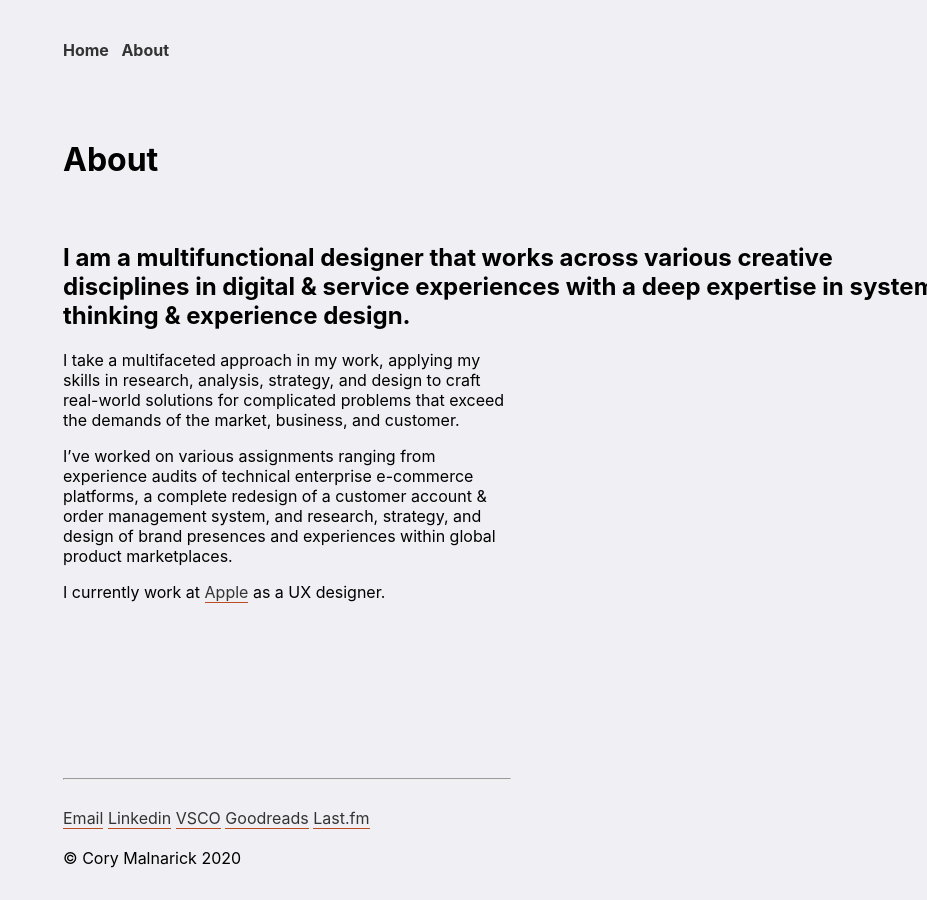
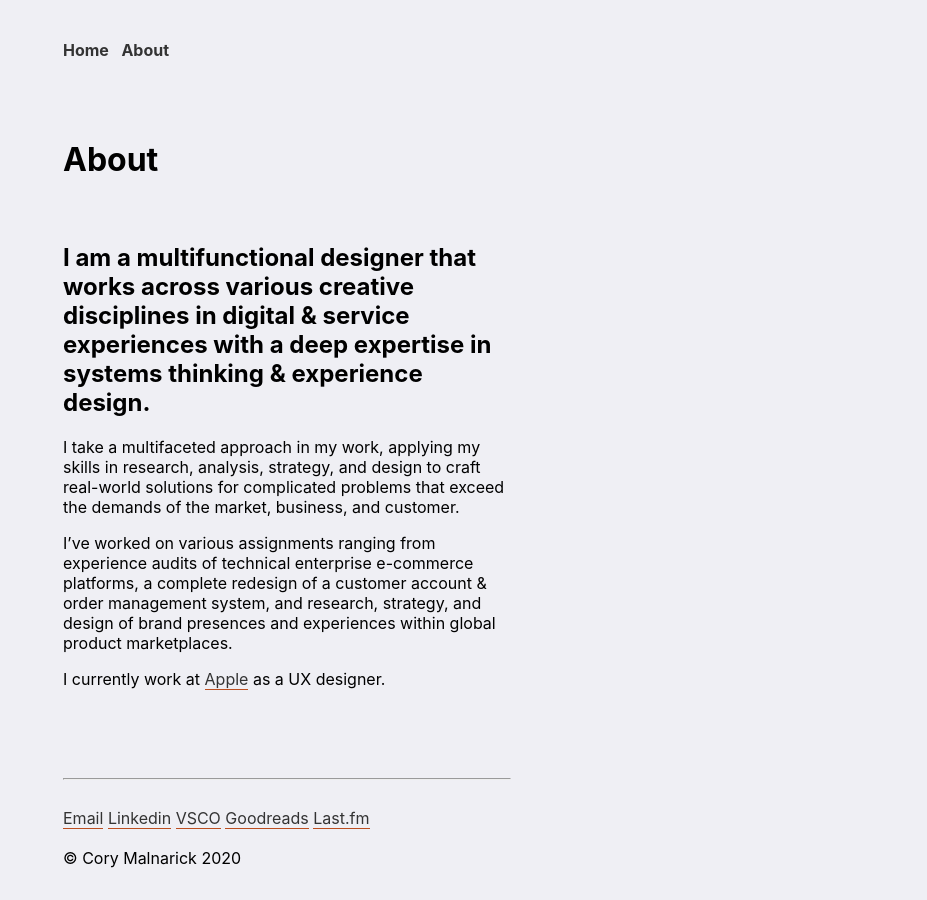
Before and after one commit to foundmonster/foundmonster.github.io, a Jekyll site: the page built from about.md, in a window 1280 px wide. Shown: the whole page, without its empty margins (353-1280 px from the left). Built offline with Jekyll 4.4.1, drawn with Linux system fonts in a browser that asks for light colours.

Commit message:
success! now editing style to be a litle less dramatic

```diff
--- a/_sass/main.scss
+++ b/_sass/main.scss
@@ -77,7 +77,7 @@ a:visited {
 
 .subheadwidthtest {
 	float: left;
-	width: 200%!important;
+	width: 110!important;
 }
 
 footer {
```
